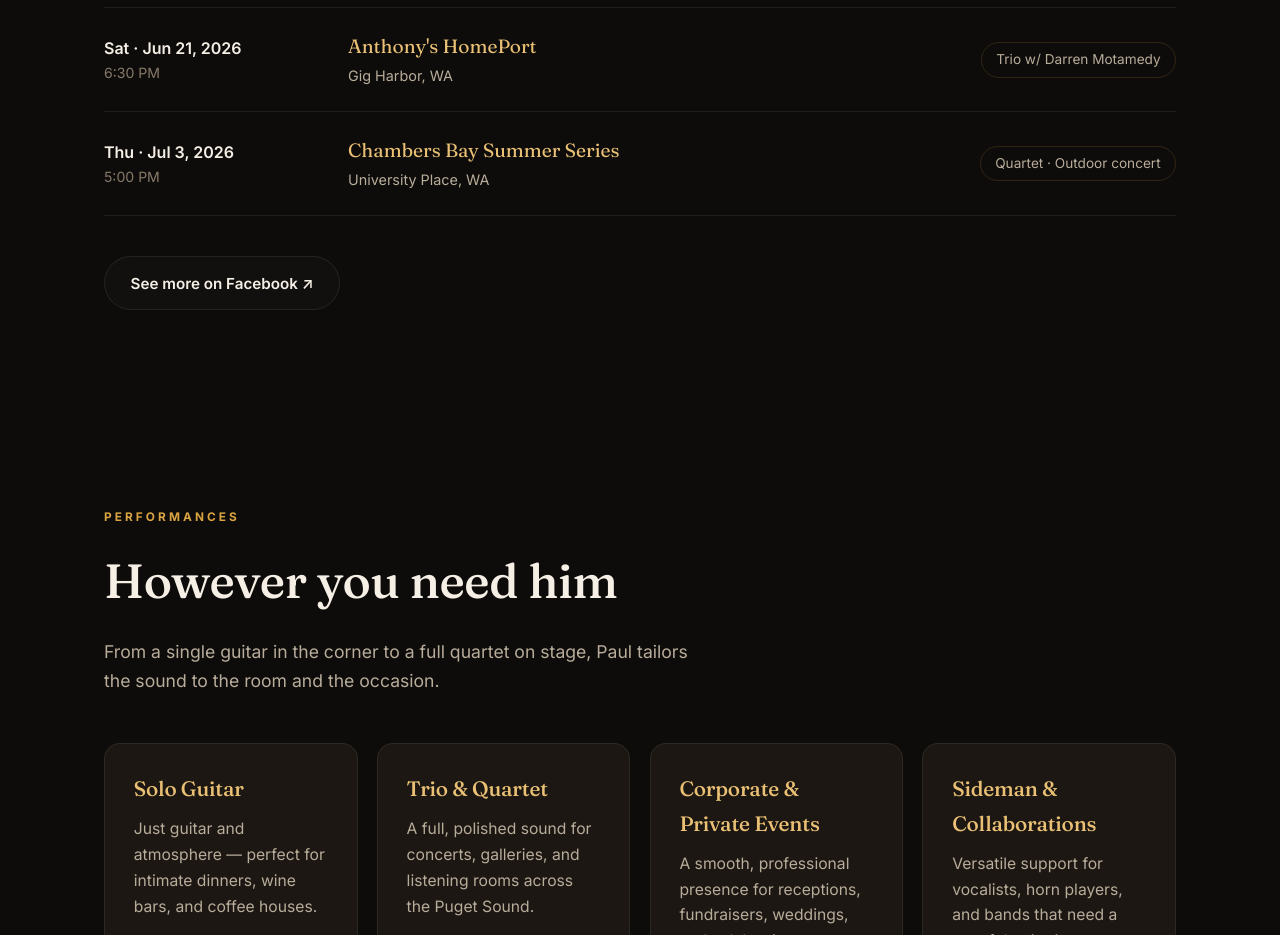
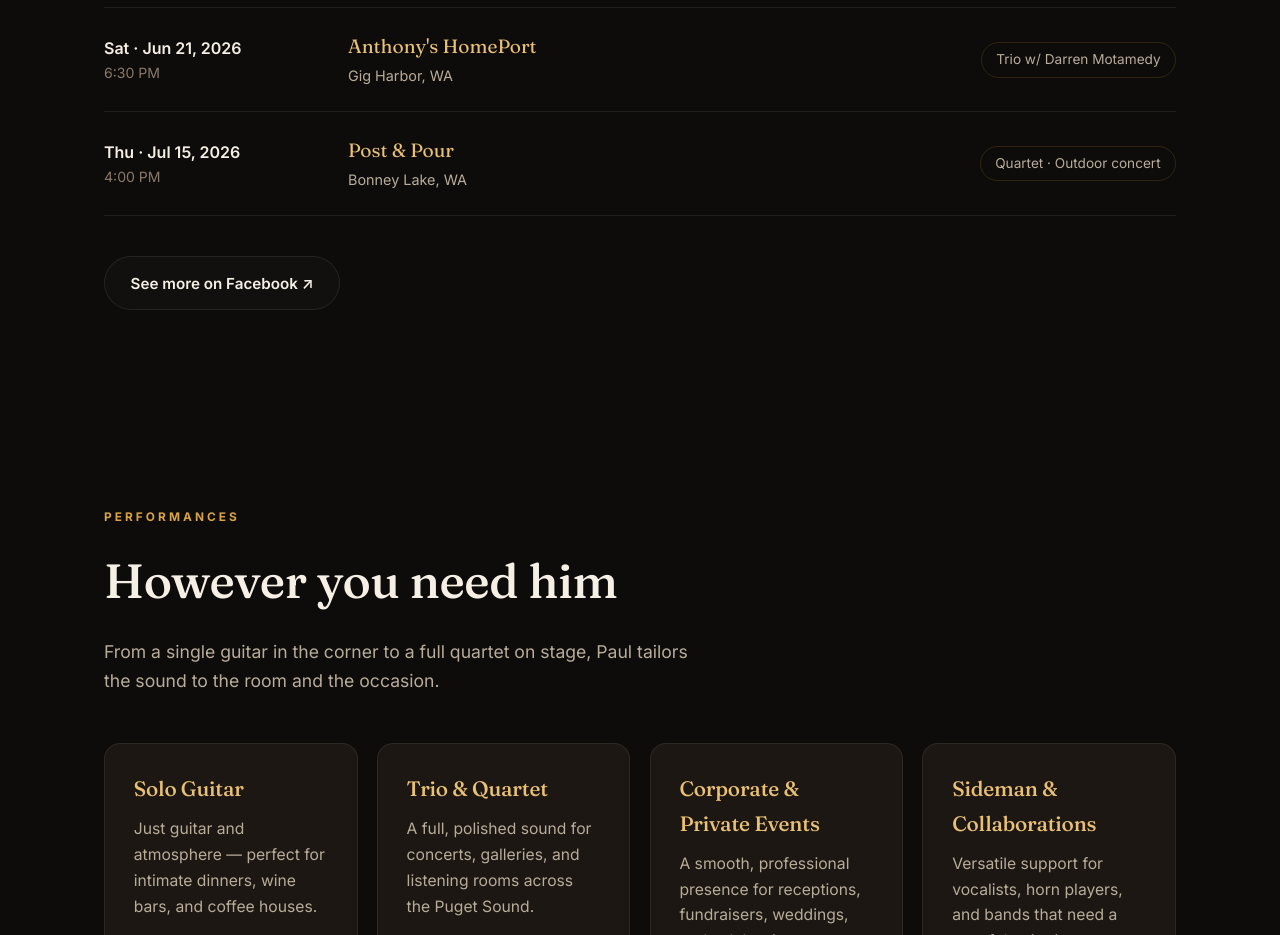
Before and after one commit to gtrpaulj-creator/paul-website, a React (Vite) app: page / in a window 1280 px wide. Shown: the part 3440-4375 px from the top of the page. Built offline with nearby package versions, Linux system fonts and the light colour scheme.

Commit message:
Update data.js
calendar change

```diff
--- a/src/data.js
+++ b/src/data.js
@@ -32,10 +32,10 @@ export const shows = [
     detail: 'Trio w/ Darren Motamedy',
   },
   {
-    date: 'Thu · Jul 3, 2026',
-    time: '5:00 PM',
-    venue: 'Chambers Bay Summer Series',
-    city: 'University Place, WA',
+    date: 'Thu · Jul 15, 2026',
+    time: '4:00 PM',
+    venue: 'Post & Pour',
+    city: 'Bonney Lake, WA',
     detail: 'Quartet · Outdoor concert',
   },
 ]
```
